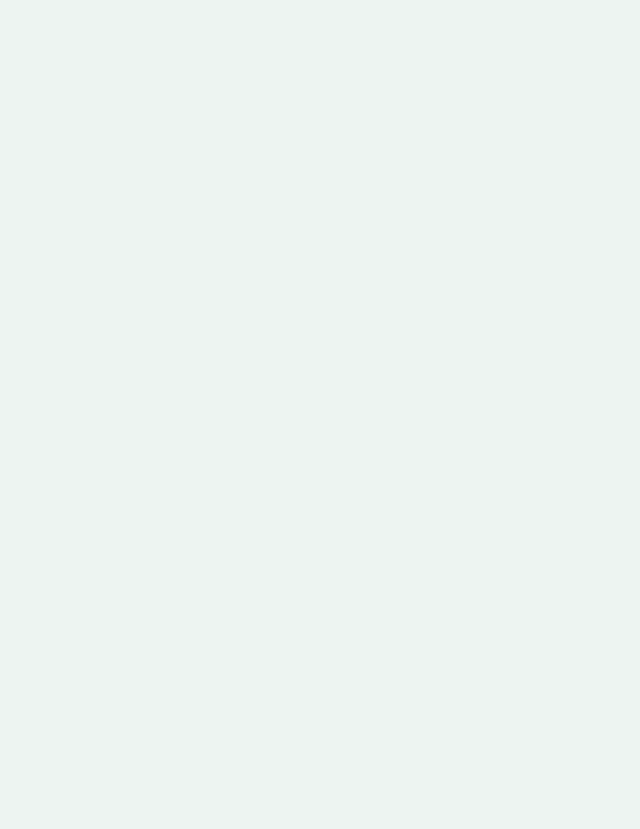
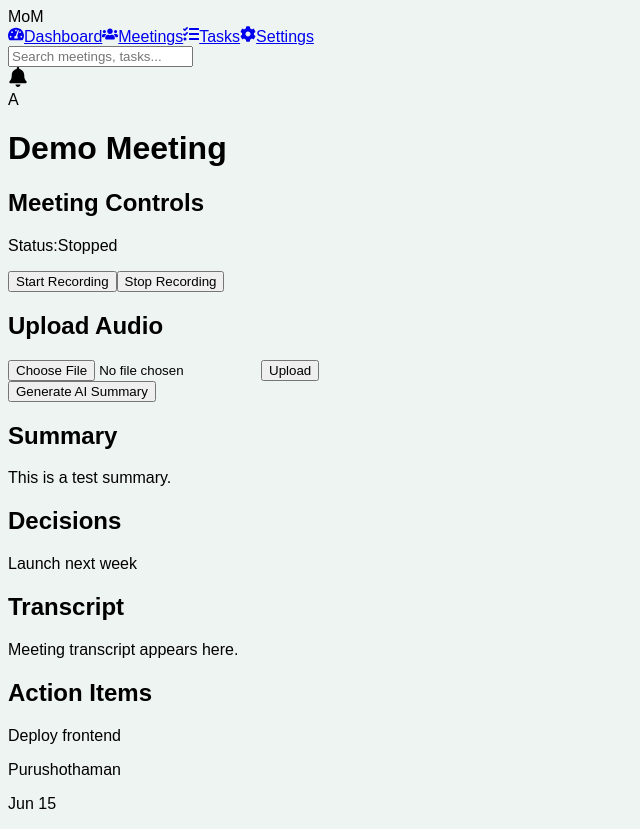
Before and after one commit to proeduvate/MOM, a React (Create React App) app in the folder mom-frontend/: page /meetings/1 in a window 1280 px wide. Before the commit this address had no page. Shown: the whole page, without its empty margins (0-640 px from the left). Before the commit the page ends 800 px from the top, so only its background shows below. Built offline with nearby package versions, Linux system fonts and the light colour scheme.

Commit message:
Add files via upload

```diff
--- a/mom-frontend/src/App.js
+++ b/mom-frontend/src/App.js
@@ -8,6 +8,7 @@ import Dashboard from "./pages/Dashboard";
 import Meetings from "./pages/Meetings";
 import Tasks from "./pages/Tasks";
 import Settings from "./pages/Settings";
+import ViewMeeting from "./pages/ViewMeeting";
 
 function App() {
 
@@ -24,6 +25,8 @@ function App() {
 
         <Route path="/settings" element={<Settings />} />
 
+        <Route path="/meetings/:id" element={<ViewMeeting />} />
+
       </Routes>
 
     </BrowserRouter>
```
